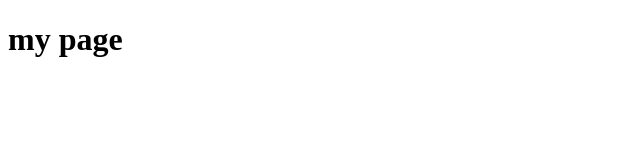
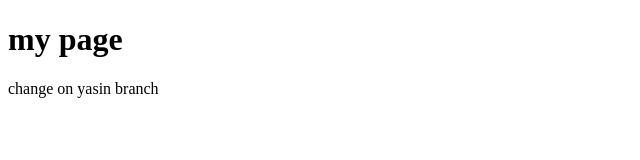
Before and after one commit to udogan104/personal_study, a plain HTML site: page index.html in a window 1280 px wide. Shown: the whole page, without its empty margins (0-640 px from the left). Drawn offline with Linux system fonts and the light colour scheme.

Commit message:
updated added

```diff
--- a/index.html
+++ b/index.html
@@ -7,5 +7,6 @@
 </head>
 <body>
     <h1>my page</h1>
+    <p>change on yasin branch</p>
 </body>
 </html>
```
